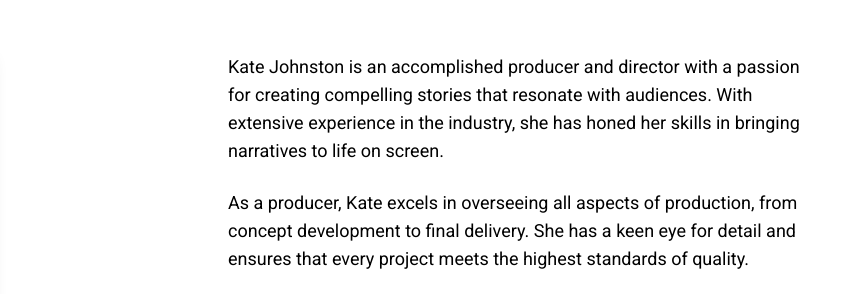
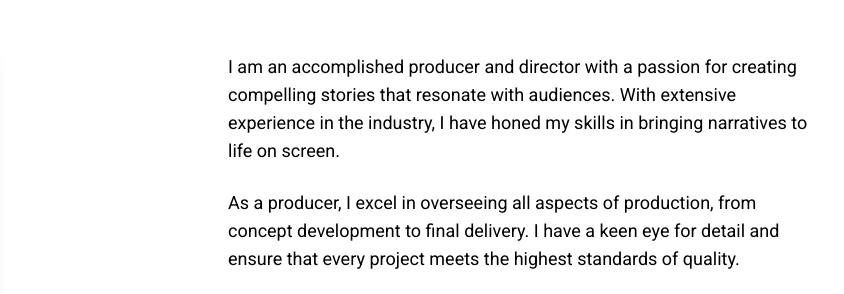
Before and after one commit to hellokatejohnston/hellokatejohnston.github.io, a plain HTML site: page index.html in a window 1280 px wide. Shown: the part 527-821 px from the top of the page, 436-1280 px from the left. Drawn offline with nearby package versions, Linux system fonts and the light colour scheme.

Commit message:
Update personal description in index.html to use first-person perspective

```diff
--- a/index.html
+++ b/index.html
@@ -100,8 +100,8 @@
                     <img src="assets/aboutme.png" alt="Kate Johnston" class="rounded-lg shadow-lg">
                 </div>
                 <div>
-                    <p class="text-lg mb-6">Kate Johnston is an accomplished producer and director with a passion for creating compelling stories that resonate with audiences. With extensive experience in the industry, she has honed her skills in bringing narratives to life on screen.</p>
-                    <p class="text-lg mb-6">As a producer, Kate excels in overseeing all aspects of production, from concept development to final delivery. She has a keen eye for detail and ensures that every project meets the highest standards of quality.</p>
+                    <p class="text-lg mb-6">I am an accomplished producer and director with a passion for creating compelling stories that resonate with audiences. With extensive experience in the industry, I have honed my skills in bringing narratives to life on screen.</p>
+                    <p class="text-lg mb-6">As a producer, I excel in overseeing all aspects of production, from concept development to final delivery. I have a keen eye for detail and ensure that every project meets the highest standards of quality.</p>
                     <div class="flex flex-wrap gap-4">
                         <span class="bg-gray-200 px-4 py-2 rounded-full">DGA Member</span>
                         <span class="bg-gray-200 px-4 py-2 rounded-full">Television Academy Member</span>
```
